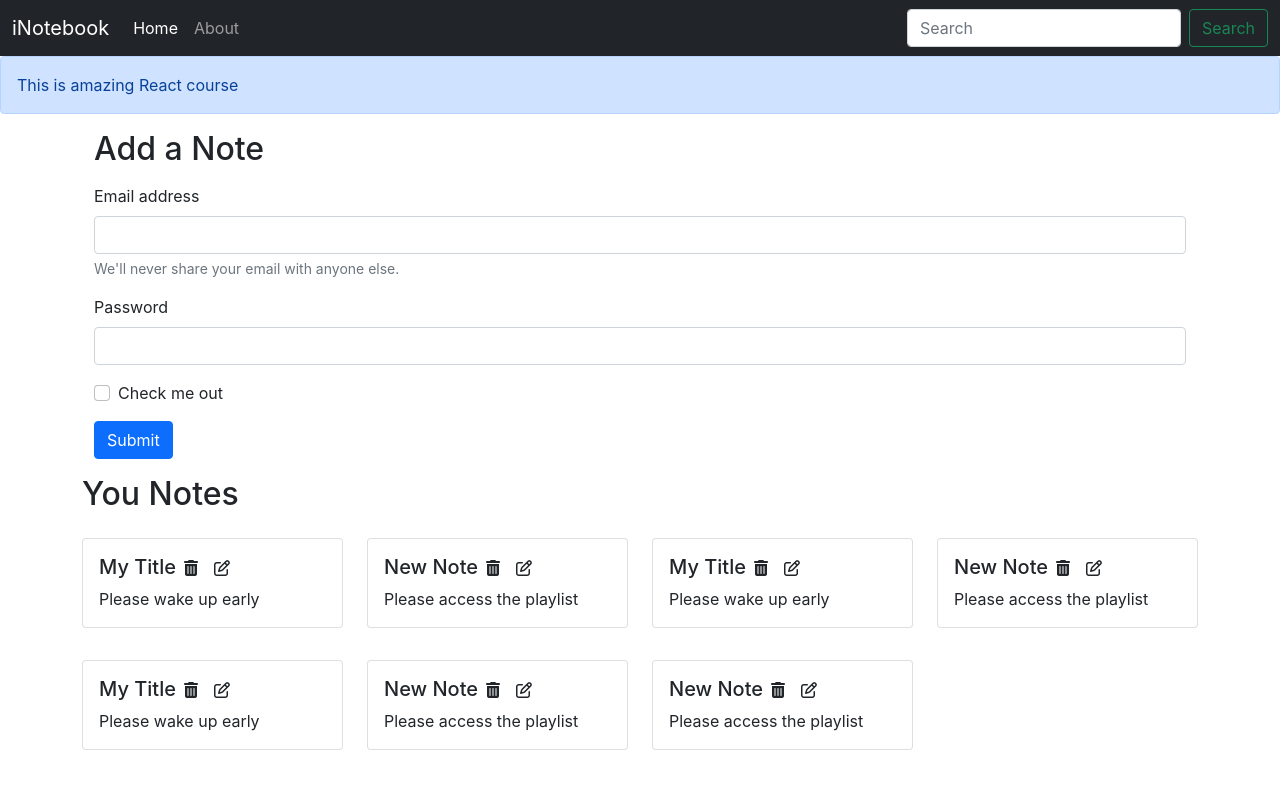
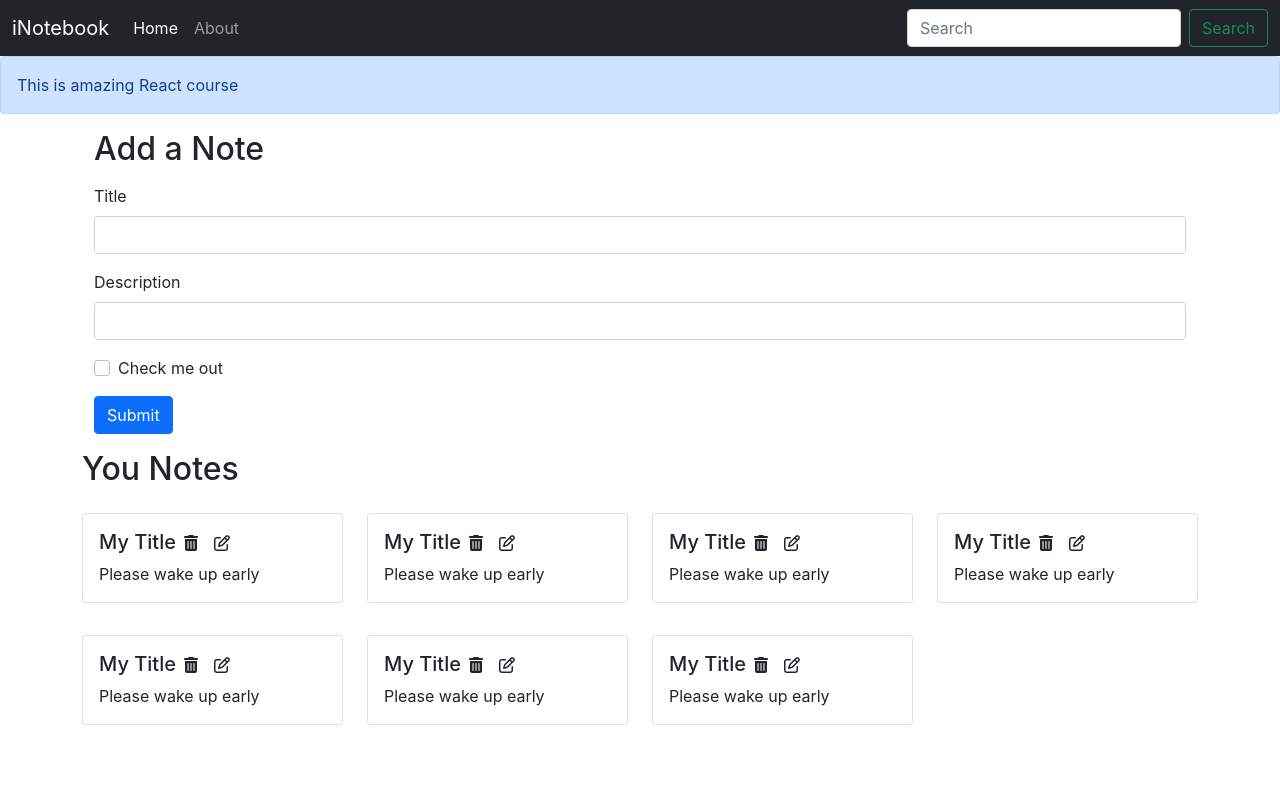
Before and after one commit to Shreyashhirapara/inotebook, a React (Create React App) app: page / in a window 1280 px wide. Shown: the top 786 px of the page. Built offline with nearby package versions, Linux system fonts and the light colour scheme; the HTML template or start-up script is replaced by a standard one.

Commit message:
code is 63 completed

```diff
--- /dev/null
+++ b/src/components/AddNote.js
@@ -0,0 +1,39 @@
+import React, { useContext, useState} from "react";
+import noteContext from "../context/notes/noteContext";
+
+const AddNote = () => {
+    const context = useContext(noteContext);
+    const {addNote} = context;
+
+    const [note, setNote] = useState({title: "", description: "", tag: "default"});
+    const handleClick = (e)=>{
+        e.preventDefault();
+        addNote(note.title, note.description, note.tag);
+    }
+    const onChange = (e)=>{
+        setNote({...note, [e.target.name]: e.target.value})
+    }
+    return (
+        <div className="container my-3">
+            <h2>Add a Note</h2>
+            <form className="my-3">
+            <div className="mb-3">
+                <label htmlFor="title" className="form-label">Title</label>
+                <input type="text" className="form-control" id="title" name="title" aria-describedby="emailHelp" onChange={onChange}/>
+
+            </div>
+            <div className="mb-3">
+                <label htmlFor="description" className="form-label">Description</label>
+                <input type="text" className="form-control" id="description" name="description" onChange={onChange}/>
+            </div>
+            <div className="mb-3 form-check">
+                <input type="checkbox" className="form-check-input" id="exampleCheck1" />
+                <label className="form-check-label" htmlFor="exampleCheck1">Check me out</label>
+            </div>
+            <button type="submit" className="btn btn-primary" onClick={handleClick}>Submit</button>
+            </form>
+        </div>
+    )
+}
+
+export default AddNote
--- a/src/components/Alert.js
+++ b/src/components/Alert.js
@@ -3,9 +3,9 @@
 export const Alert = (props) => {
   return (
     <div>
-      <div class="alert alert-primary" role="alert">
+      <div className="alert alert-primary" role="alert">
         {props.message}
-        {/* A simple primary alert with<a href="#" class="alert-link">an example link</a>. Give it a click if you like. */}
+        {/* A simple primary alert with<a href="#" className="alert-link">an example link</a>. Give it a click if you like. */}
       </div>
     </div>
   );
--- a/src/components/Home.js
+++ b/src/components/Home.js
@@ -1,29 +1,10 @@
-import Notes from "./Notes";
+import Notes from './Notes';
 
 export const Home = () => {
 
   return (
     <div>
-      <div className="container my-3">
-        <h2>Add a Note</h2>
-        <form className="my-3">
-          <div className="mb-3">
-            <label htmlFor="exampleInputEmail1" className="form-label">Email address</label>
-            <input type="email" className="form-control" id="exampleInputEmail1" aria-describedby="emailHelp"/>
-            <div id="emailHelp" className="form-text">We'll never share your email with anyone else.
-            </div>
-          </div>
-          <div className="mb-3">
-            <label htmlFor="exampleInputPassword1" className="form-label">Password</label>
-            <input type="password" className="form-control" id="exampleInputPassword1"/>
-          </div>
-          <div className="mb-3 form-check">
-            <input type="checkbox" className="form-check-input" id="exampleCheck1" />
-            <label className="form-check-label" htmlFor="exampleCheck1">Check me out</label>
-          </div>
-          <button type="submit" className="btn btn-primary">Submit</button>
-        </form>
-      </div>
+
       <Notes/>
     </div>
   );
--- a/src/components/Notes.js
+++ b/src/components/Notes.js
@@ -1,20 +1,21 @@
 import React, { useContext } from "react";
-import noteContext from "../context/notes/noteContext"
+import noteContext from "../context/notes/noteContext";
 import Noteitem from "./Noteitem";
+import AddNote from './AddNote';
 
 const Notes = () => {
     const context = useContext(noteContext);
-    const {notes, setNotes} = context;
+    const {notes, addNote} = context;
   return (
+    <>
+      <AddNote/>
       <div className="row my-3">
           <h2>You Notes</h2>
           {notes.map((note)=>{
             return <Noteitem key={note._id} note={note}/>
           })}
-        {/* {notes && notes.length > 0 ? (
-          notes.map((note, index) => <div htmlKey={index}>{note.title}</div>)
-        ):" "} */}
       </div>
+    </>
   )
 }
 
--- a/src/context/notes/NoteState.js
+++ b/src/context/notes/NoteState.js
@@ -3,6 +3,60 @@
 
 const NoteState = (props)=>{
     const notesInitial = [
+        {
+          "_id": "668780f3012b711e1cd1b30232",
+          "user": "66854d618efd48715787162a",
+          "title": "My Title",
+          "description": "Please wake up early",
+          "tag": "personal",
+          "date": "2024-07-05T05:13:23.360Z",
+          "__v": 0
+        },
+        {
+          "_id": "6687820f3012b71e1cd1b30232",
+          "user": "66854d618efd48715787162a",
+          "title": "My Title",
+          "description": "Please wake up early",
+          "tag": "personal",
+          "date": "2024-07-05T05:13:23.360Z",
+          "__v": 0
+        },
+        {
+          "_id": "668780f3012b713e1cd1b30232",
+          "user": "66854d618efd48715787162a",
+          "title": "My Title",
+          "description": "Please wake up early",
+          "tag": "personal",
+          "date": "2024-07-05T05:13:23.360Z",
+          "__v": 0
+        },
+        {
+          "_id": "668780f3012b471e1cd1b30232",
+          "user": "66854d618efd48715787162a",
+          "title": "My Title",
+          "description": "Please wake up early",
+          "tag": "personal",
+          "date": "2024-07-05T05:13:23.360Z",
+          "__v": 0
+        },
+        {
+          "_id": "668780f3012b71e16cd1b30232",
+          "user": "66854d618efd48715787162a",
+          "title": "My Title",
+          "description": "Please wake up early",
+          "tag": "personal",
+          "date": "2024-07-05T05:13:23.360Z",
+          "__v": 0
+        },
+        {
+          "_id": "668780f30125b71e1cd1b30232",
+          "user": "66854d618efd48715787162a",
+          "title": "My Title",
+          "description": "Please wake up early",
+          "tag": "personal",
+          "date": "2024-07-05T05:13:23.360Z",
+          "__v": 0
+        },
         {
           "_id": "668780f3012b71e1cd1b30232",
           "user": "66854d618efd48715787162a",
@@ -12,66 +66,36 @@
           "date": "2024-07-05T05:13:23.360Z",
           "__v": 0
         },
-        {
-          "_id": "6687da2c18d754d77dc3c22bc",
-          "user": "66854d618efd48715787162a",
-          "title": "New Note",
-          "description": "Please access the playlist",
-          "tag": "youtube",
-          "date": "2024-07-05T11:34:04.499Z",
-          "__v": 0
-        },
-        {
-          "_id": "668780f3012b7e1cd1b30232",
-          "user": "66854d618efd48715787162a",
-          "title": "My Title",
-          "description": "Please wake up early",
-          "tag": "personal",
-          "date": "2024-07-05T05:13:23.360Z",
-          "__v": 0
-        },
-        {
-          "_id": "6687da2ca18d74d77dc3c22bc",
-          "user": "66854d618efd48715787162a",
-          "title": "New Note",
-          "description": "Please access the playlist",
-          "tag": "youtube",
-          "date": "2024-07-05T11:34:04.499Z",
-          "__v": 0
-        },
-        {
-          "_id": "668780f3012sb7e1cd1b30232",
-          "user": "66854d618efd48715787162a",
-          "title": "My Title",
-          "description": "Please wake up early",
-          "tag": "personal",
-          "date": "2024-07-05T05:13:23.360Z",
-          "__v": 0
-        },
-        {
-          "_id": "6687da2c18d74d787dc3c22bc",
-          "user": "66854d618efd4817d155787162a",
-          "title": "New Note",
-          "description": "Please access the playlist",
-          "tag": "youtube",
-          "date": "2024-07-05T11:34:04.499Z",
-          "__v": 0
-        },
-        {
-          "_id": "6687da2c18d79d77dc3c22bc",
-          "user": "66854d6128efd48715787162a",
-          "title": "New Note",
-          "description": "Please access the playlist",
-          "tag": "youtube",
-          "date": "2024-07-05T11:34:04.499Z",
-          "__v": 0
-        }
       ]
       const [notes, setnotes] = useState(notesInitial);
 
 
+      // Add a Note
+      const addNote = (title, description, tag)=>{
+        // TODO: API Call
+        console.log("Adding a new note")
+        const note = {
+          "_id": "668780f3012b71e1cd1b30232",
+          "user": "66854d618efd48715787162a",
+          "title": title,
+          "description": description,
+          "tag": tag,
+          "date": "2024-07-05T05:13:23.360Z",
+          "__v": 0
+        };
+        setnotes(notes.concat(note))
+      }
+      // Delete a Note
+      const deleteNote = ()=>{
+
+      }
+      // Edit a Note
+      const editNote = ()=>{
+
+      }
+
     return (
-        <NoteContext.Provider value={{notes, setnotes}}>
+        <NoteContext.Provider value={{notes, addNote, deleteNote, editNote}}>
             {props.children}
         </NoteContext.Provider>
     )
```
Lines whose indentation alone changed are shown as unchanged.
